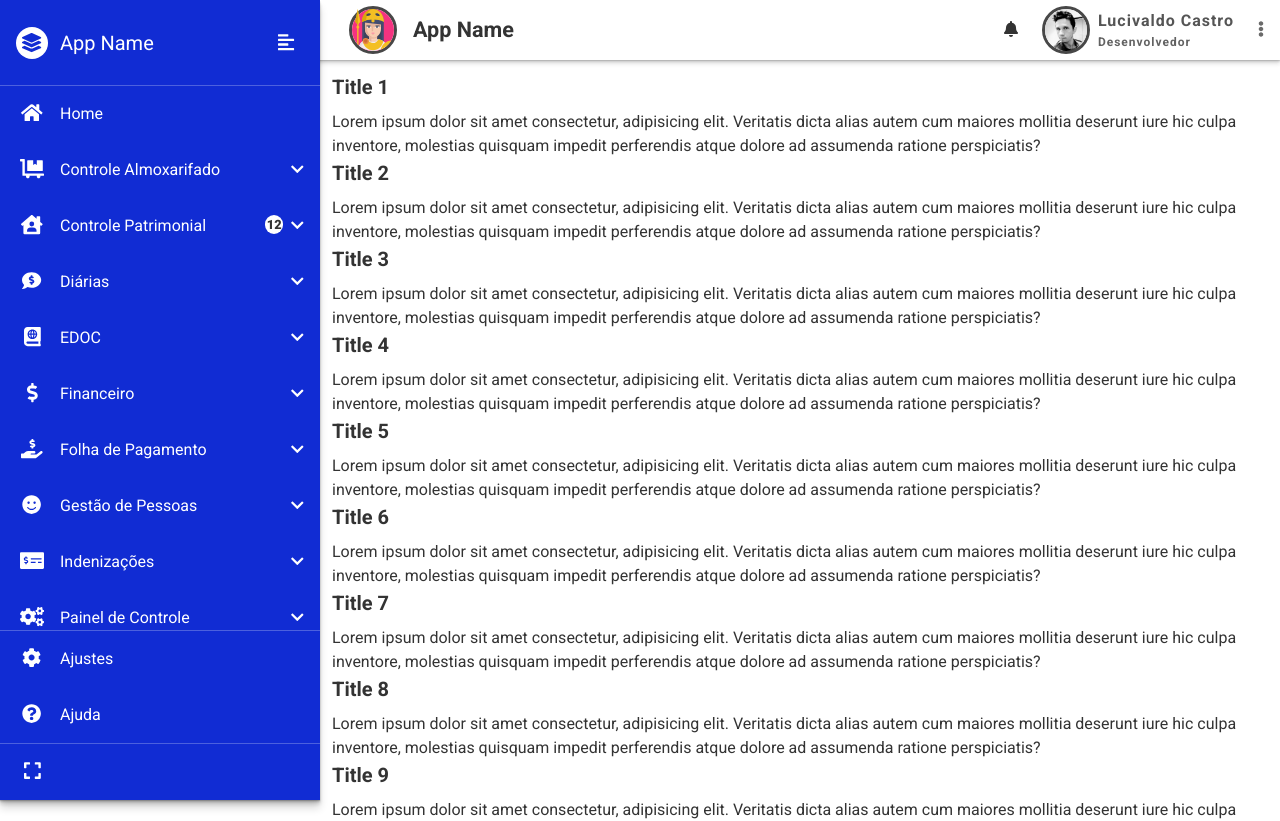
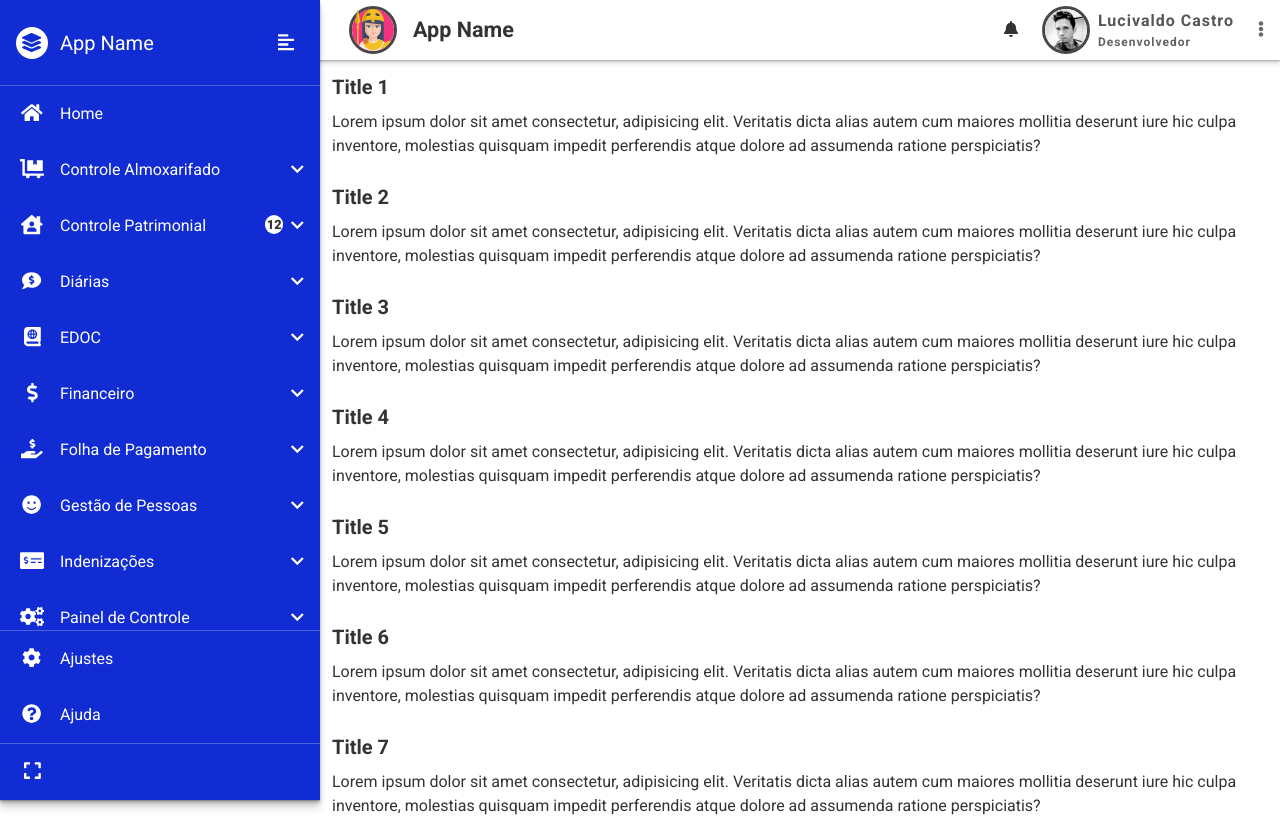
Before and after one commit to lucivaldo/vue-layout-example1, a Vue app: page / in a window 1280 px wide. Shown: the top 821 px of the page. Built offline with nearby package versions, Linux system fonts and the light colour scheme.

Commit message:
Otimização do conteúdo da home

```diff
--- a/src/views/Home.vue
+++ b/src/views/Home.vue
@@ -1,6 +1,6 @@
 <template>
   <div class="home">
-    <div v-for="i in 50" :key="i">
+    <div v-for="i in 15" :key="i">
       <header>Title {{ i }}</header>
 
       <p>
@@ -21,5 +21,13 @@ header {
   font-size: 1.25rem;
   font-weight: bold;
   margin-bottom: .5rem;
+
+  &:hover {
+    color: black;
+  }
+}
+
+.home > div {
+  margin-bottom: 1.5rem;
 }
 </style>
```
